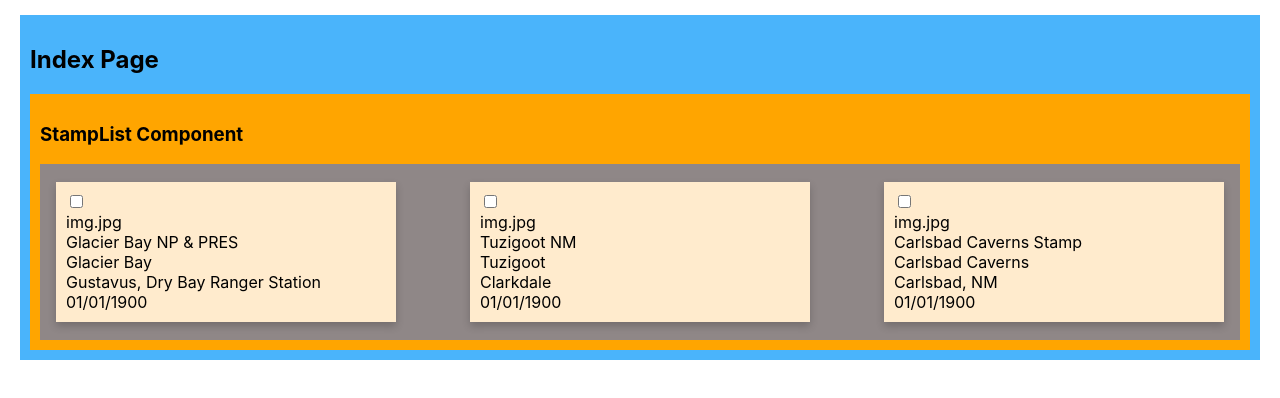
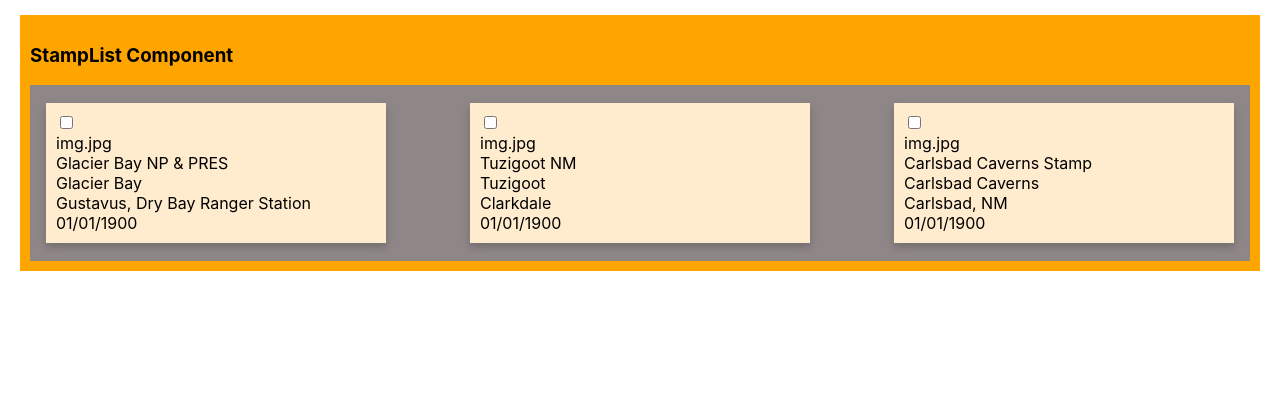
Before and after one commit to nikkster311/nps-stamp-app, a React (Create React App) app: page / in a window 1280 px wide. Shown: the top 398 px of the page. Built offline with nearby package versions, Linux system fonts and the light colour scheme; data requests are answered from the project's data file.

Commit message:
remove index page component - extra component, not needed

```diff
--- a/src/App.css
+++ b/src/App.css
@@ -20,11 +20,6 @@
 }
 .stamp-list-wrapper ul {
   background-color: white;
-}
-
-.index-pg {
-  background-color: rgb(74, 180, 251);
-  padding: 10px;
 }
 
 /* STAMP CSS */
--- a/src/App.js
+++ b/src/App.js
@@ -1,9 +1,13 @@
-import IndexPage from "./components/IndexPage.js";
-import { react, useState, useEffect } from "react";
+import StampList from "./components/StampList.js";
+import { useState, useEffect } from "react";
 import "./App.css";
 
 function App() {
   const [stamps, setStamps] = useState([]);
+
+  // have a way to change this type based on if we need a list or cards or whatever
+  // this tells the stamp list component if we cant the list of cards displayed as a list or as cards (or future options)
+  var type = "cards";
 
   const getData = () => {
     var requestOptions = {
@@ -23,7 +27,7 @@
 
   return (
     <>
-      <IndexPage stamps={stamps} />
+      <StampList stamps={stamps} type={type} />
     </>
   );
 }
--- a/src/components/IndexPage.js
+++ /dev/null
@@ -1,16 +0,0 @@
-import React from "react";
-import StampList from "./StampList";
-
-function IndexPage({ stamps }) {
-  // have a way to change this type based on if we need a list or cards or whatever
-  // this tells the stamp list component if we cant the list of cards displayed as a list or as cards (or future options)
-  var type = "cards";
-  return (
-    <div className="index-pg">
-      <h2>Index Page</h2>
-      <StampList stamps={stamps} type={type} />
-    </div>
-  );
-}
-
-export default IndexPage;
```
